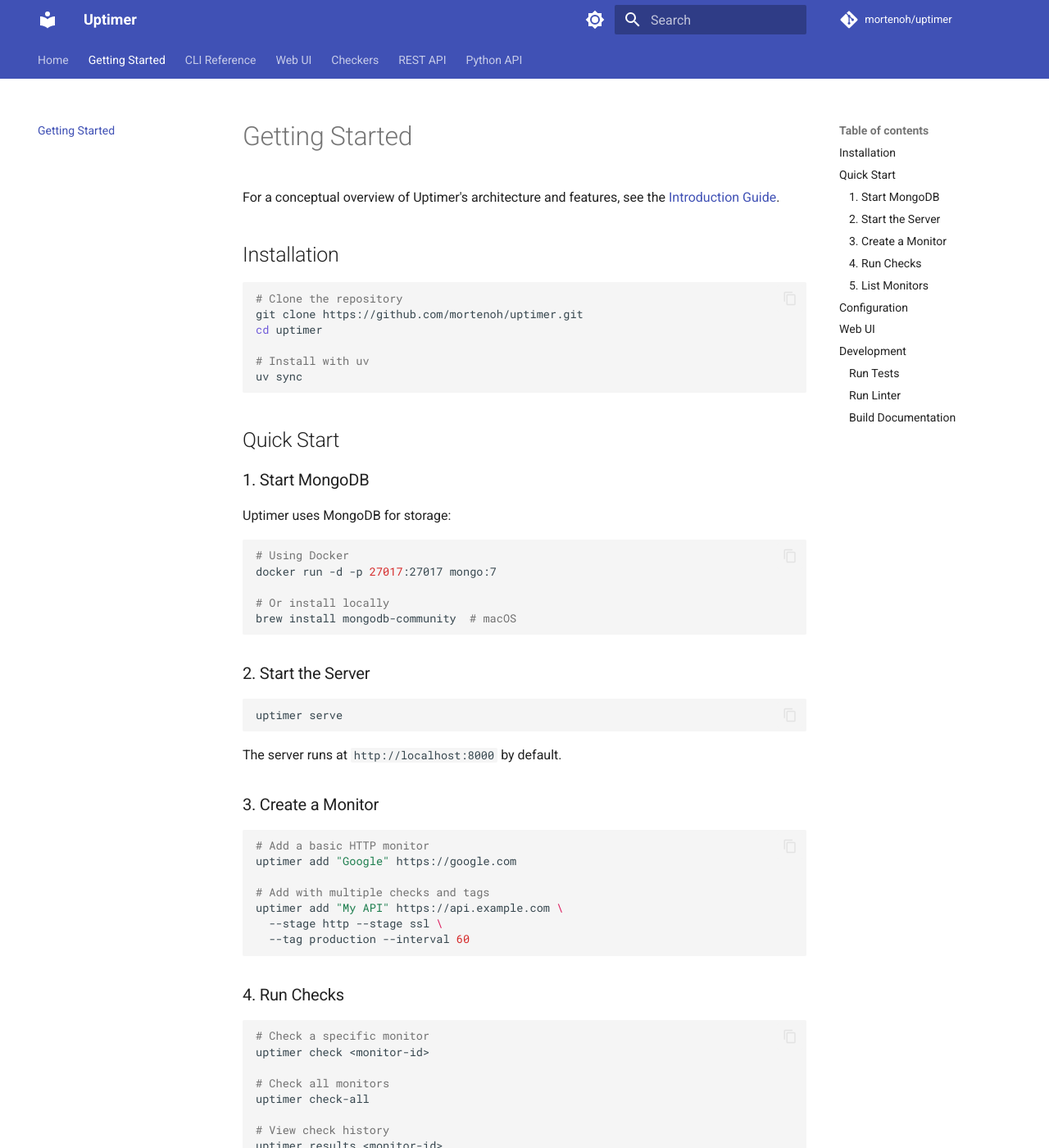
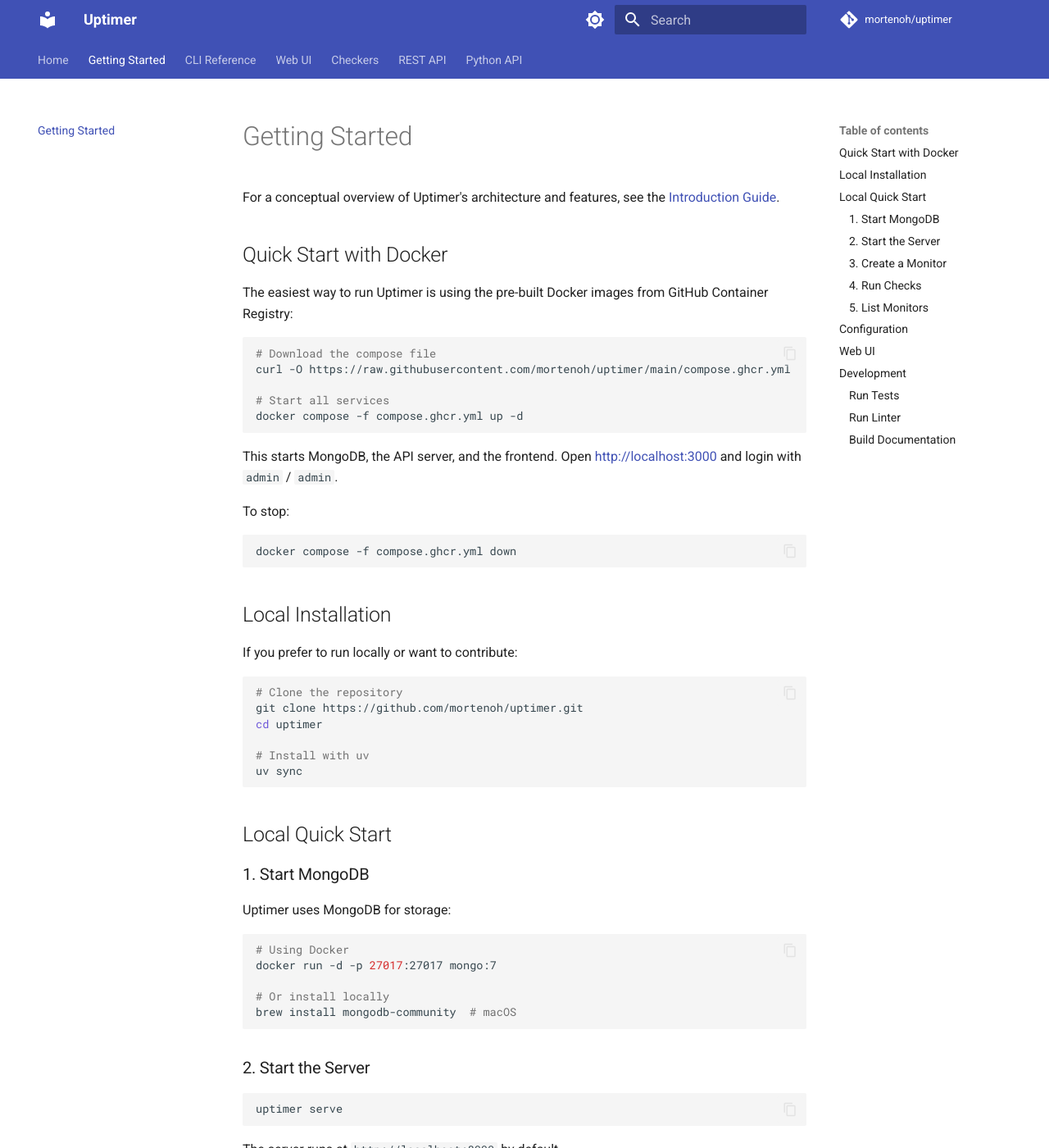
Before and after one commit to mortenoh/uptimer, an MkDocs documentation site: the page built from docs/getting-started.md, in a window 1280 px wide and 1400 px high. Shown: the whole window at 82% size. Built offline with MkDocs 1.6.1 and Material for MkDocs 9.7.7, drawn with Linux system fonts in a browser that asks for light colours; comment, search, counter and statistics services are not loaded.

Commit message:
feat: add GitHub Actions for Docker builds and ghcr compose
- Add .github/workflows/docker.yml for building and pushing to ghcr.io
- Add compose.ghcr.yml for running with pre-built images
- Add run-ghcr Makefile target
- Update README with Docker images section and ghcr quick start
- Update docs/getting-started.md with Docker quick start

````diff
--- a/docs/getting-started.md
+++ b/docs/getting-started.md
@@ -2,7 +2,29 @@
 
 For a conceptual overview of Uptimer's architecture and features, see the [Introduction Guide](introduction.md).
 
-## Installation
+## Quick Start with Docker
+
+The easiest way to run Uptimer is using the pre-built Docker images from GitHub Container Registry:
+
+```bash
+# Download the compose file
+curl -O https://raw.githubusercontent.com/mortenoh/uptimer/main/compose.ghcr.yml
+
+# Start all services
+docker compose -f compose.ghcr.yml up -d
+```
+
+This starts MongoDB, the API server, and the frontend. Open http://localhost:3000 and login with `admin` / `admin`.
+
+To stop:
+
+```bash
+docker compose -f compose.ghcr.yml down
+```
+
+## Local Installation
+
+If you prefer to run locally or want to contribute:
 
 ```bash
 # Clone the repository
@@ -13,7 +35,7 @@ cd uptimer
 uv sync
 ```
 
-## Quick Start
+## Local Quick Start
 
 ### 1. Start MongoDB
 
````
Also changed, not shown: README.md (+42 -4 lines), compose.ghcr.yml (added, +49 -0 lines), 2 other files.
